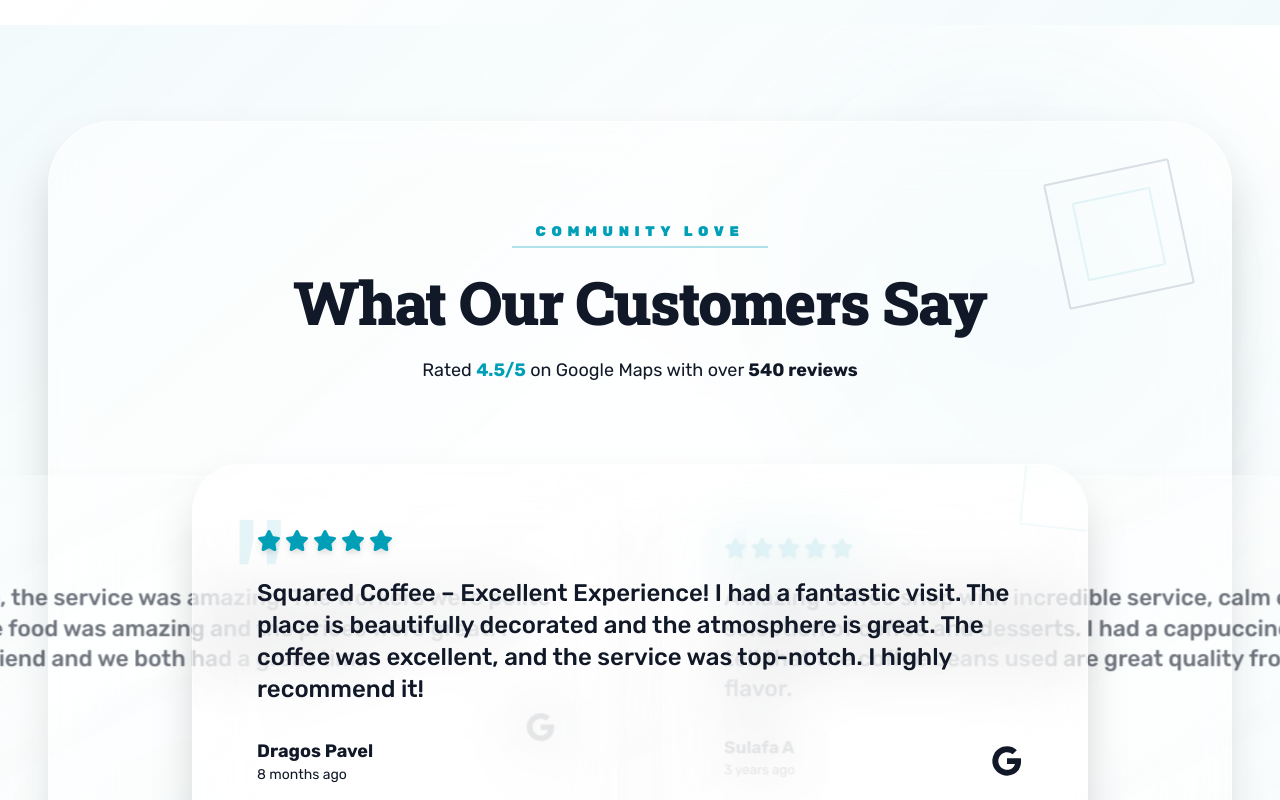
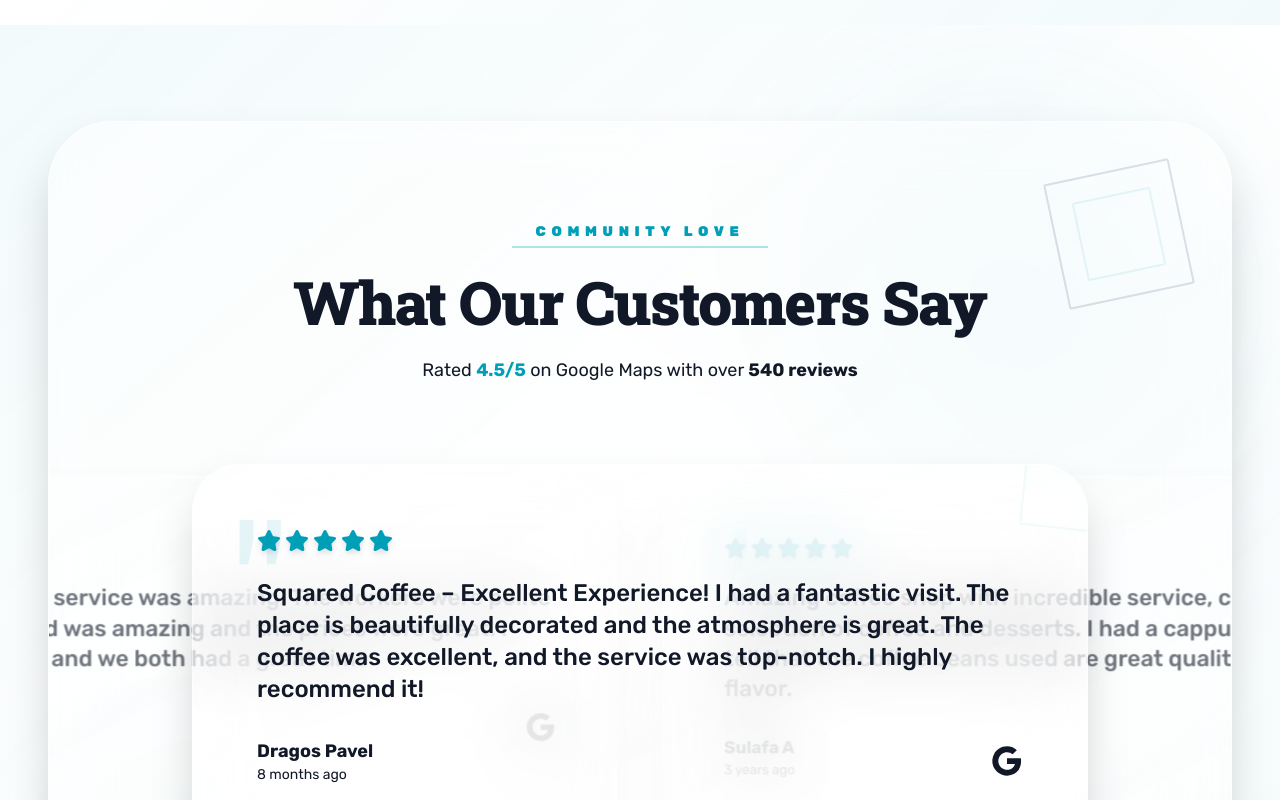
Before and after one commit to amabahhar/Squared-Coffee-website, a React (Vite) app: page / in a window 1280 px wide. Shown: the part 5760-6560 px from the top of the page. Built offline with nearby package versions, Linux system fonts and the light colour scheme.

Commit message:
Hide side carousel cards in testimonials section
- Changed overflow-visible to overflow-hidden
- Side cards (previous/next) are now hidden
- Only active card is visible
- Cleaner, less cluttered appearance

```diff
--- a/components/Testimonials.tsx
+++ b/components/Testimonials.tsx
@@ -210,7 +210,7 @@ const Testimonials: React.FC = () => {
 
             <div className="container mx-auto px-4 md:px-12 relative z-10">
                 {/* Unified Glass Bubble Container */}
-                <div className="glass p-8 md:p-16 rounded-[2.5rem] md:rounded-[4rem] max-w-7xl mx-auto border border-white/30 shadow-2xl relative overflow-visible group backdrop-blur-md">
+                <div className="glass p-8 md:p-16 rounded-[2.5rem] md:rounded-[4rem] max-w-7xl mx-auto border border-white/30 shadow-2xl relative overflow-hidden group backdrop-blur-md">
                     <div className="absolute inset-0 bg-gradient-to-br from-white/10 to-transparent pointer-events-none"></div>
 
                     {/* Geometric Accents - Main Bubble */}
```
